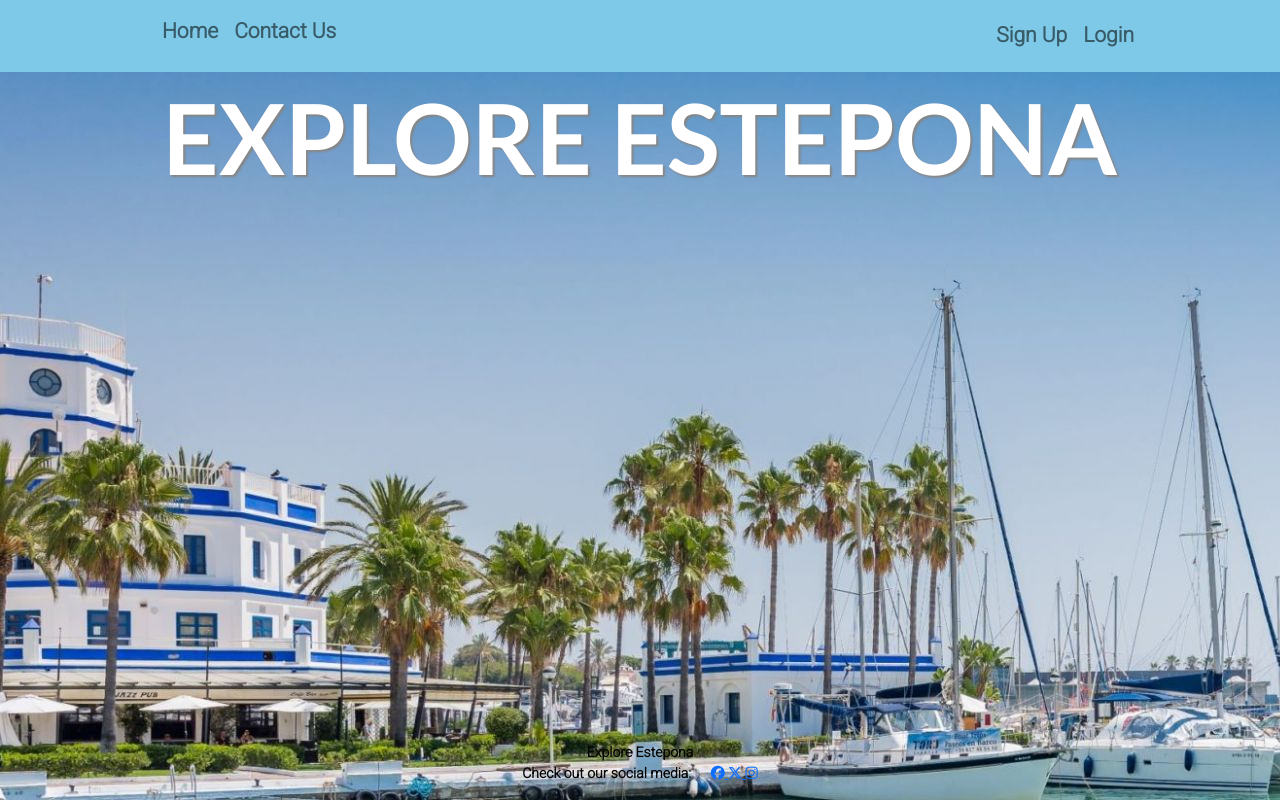
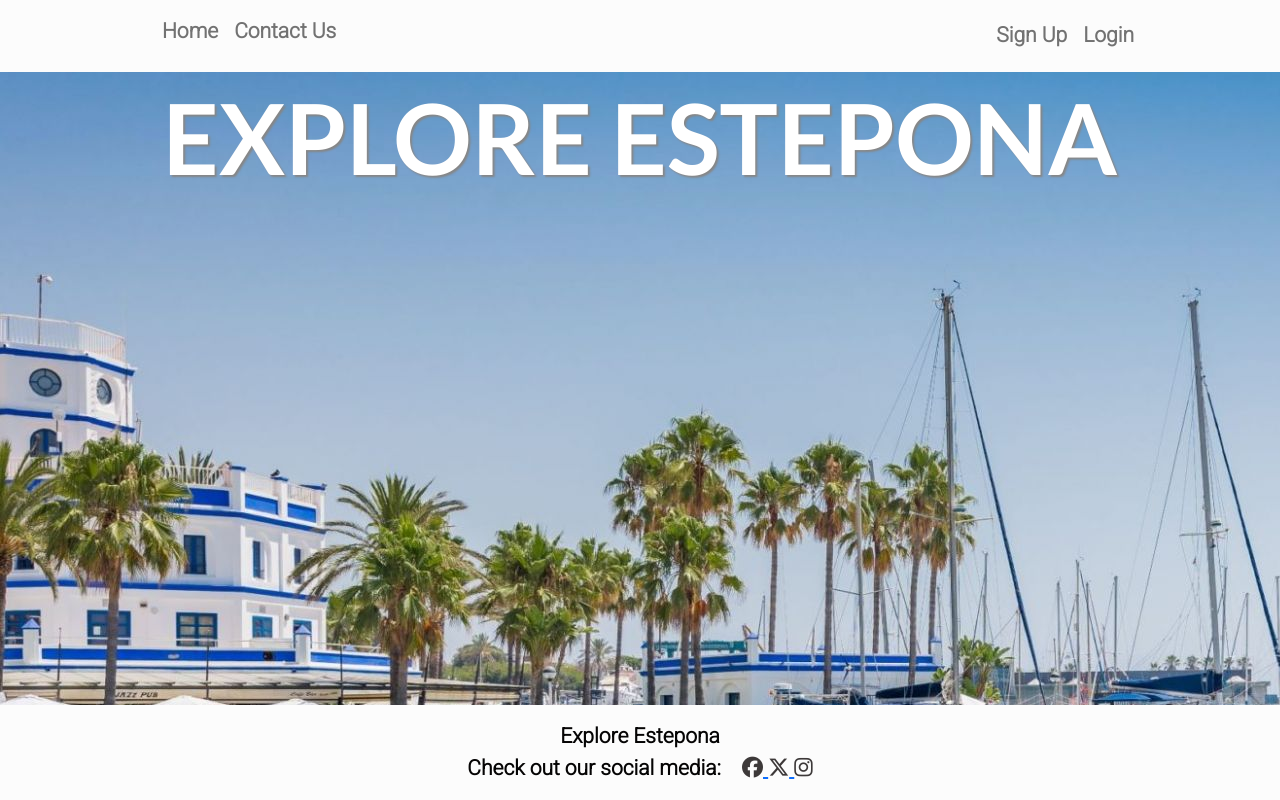
Before and after one commit to Conal2023/ExploreEstepona, a Django app: template templates/base.html in a window 1280 px wide. Run offline with Django 4.2, Linux system fonts and the light colour scheme; the template is opened without the code that fills it, so the values that code supplies are empty; some libraries are stand-ins or nearby versions.

Commit message:
Add some style on CSS

```diff
--- a/static/css/style.css
+++ b/static/css/style.css
@@ -20,15 +20,18 @@ body {
 
 .navbar  {
     position: absolute;
-    background-color: rgb(125, 201, 231);
+    background-color: rgb(252, 252, 252);
     width: 100%;
     font-size: 1.5em;
     padding-left: 6em;
     padding-right: 6em;
 }
 
+.nav-item {
+    color: aliceblue;
+}
+
 .row {
-
 padding-left: 3em;
 padding-right: 3em;
 }
@@ -36,3 +39,11 @@ padding-right: 3em;
 .card-body {
    text-align: center;
 }
+
+footer {
+    background-color: rgb(252, 252, 252);
+    font-size: 1.5em;
+}
+.fa-brands {
+    color: rgb(61, 57, 57);
+}
--- a/templates/base.html
+++ b/templates/base.html
@@ -38,6 +38,7 @@
                         <span class="navbar-toggler-icon"></span>
                     </button>
 
+
                     <div class="collapse navbar-collapse" id="navbarNav">
                         <ul class="navbar-nav me-auto mb-2 mb-1g-0">
                             <li class="nav-item">
@@ -72,20 +73,18 @@
 
     </main>
     <footer class="footer mt-auto py-3 dark-bg">
-        <p class="m-0 text-center text-grey">Explore Estepona</p>
-        <p class="m-0 text-center text-grey">Check out our social media:
+        <p class="m-0 text-center">Explore Estepona</p>
+        <p class="m-0 text-center">Check out our social media:
 
 
             <a href="https://www.facebook.com/" target="_blank" rel="noopener"
                 aria-label="Visit our Facebook page (opens in a new tab)">
                 <i class="fa-brands fa-facebook ms-3"></i>
             </a>
-
             <a href="https://twitter.com/?lang=en" target="_blank" rel="noopener"
                 aria-label="Visit our X/Twitter page (opens in a new tab)">
                 <i class="fa-brands fa-x-twitter"></i>
             </a>
-
             <a href="https://www.instagram.com/" target="_blank" rel="noopener"
                 aria-label="Visit our Instagram page (opens in a new tab)">
                 <i class="fa-brands fa-instagram"></i>
```
Lines whose indentation alone changed are shown as unchanged.
